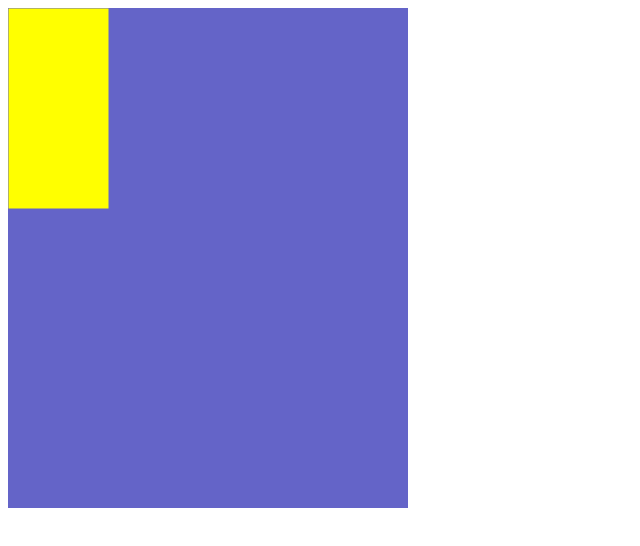
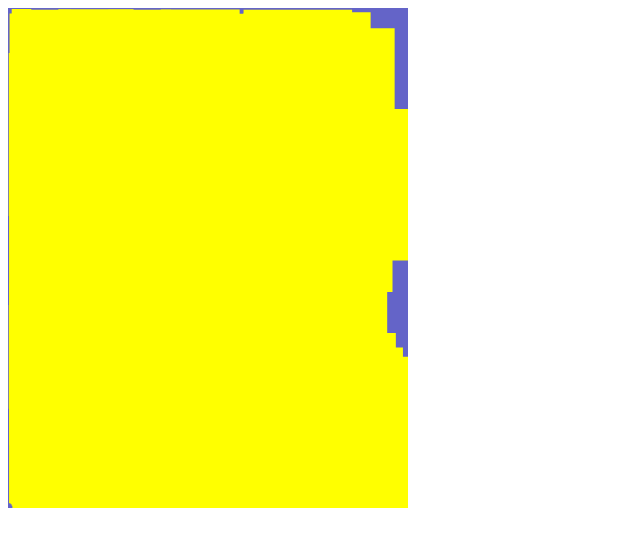
Before and after one commit to zhihuagui/client, a website: page fab.html in a window 1280 px wide. Shown: the whole page, without its empty margins (0-640 px from the left). Drawn offline with Linux system fonts and the light colour scheme.

Commit message:
High performance

```diff
--- a/fab.html
+++ b/fab.html
@@ -11,6 +11,7 @@
             var dv = document.getElementById('ctl');
             var canvas = new fabric.Canvas('c', {
                 backgroundColor: 'rgb(100,100,200)',
+                renderOnAddRemove: false,
             });
             dv.onmousewheel = function(event) {
                 var x = event.layerX;
@@ -18,9 +19,15 @@
                 var delta = event.wheelDelta / 120;
                 canvas.zoomToPoint({x: x, y: y}, canvas.getZoom() * (1 + 0.1 * delta));
             }
+            for(var i=0; i<1000; i++) {
+                canvas.add(new fabric.Rect({
+                    left: Math.random() * 300,
+                    top: Math.random() * 400,
+                    width: 10 + Math.random()*100,
+                    height: 100 + Math.random()*100,
+                    fill: 'yellow'}));
+            }
             canvas.renderAll();
-            var rect = new fabric.Rect({width: 100, height: 200, fill: 'yellow'});
-            canvas.add(rect);
         </script>
     </body>
 </html>
```
